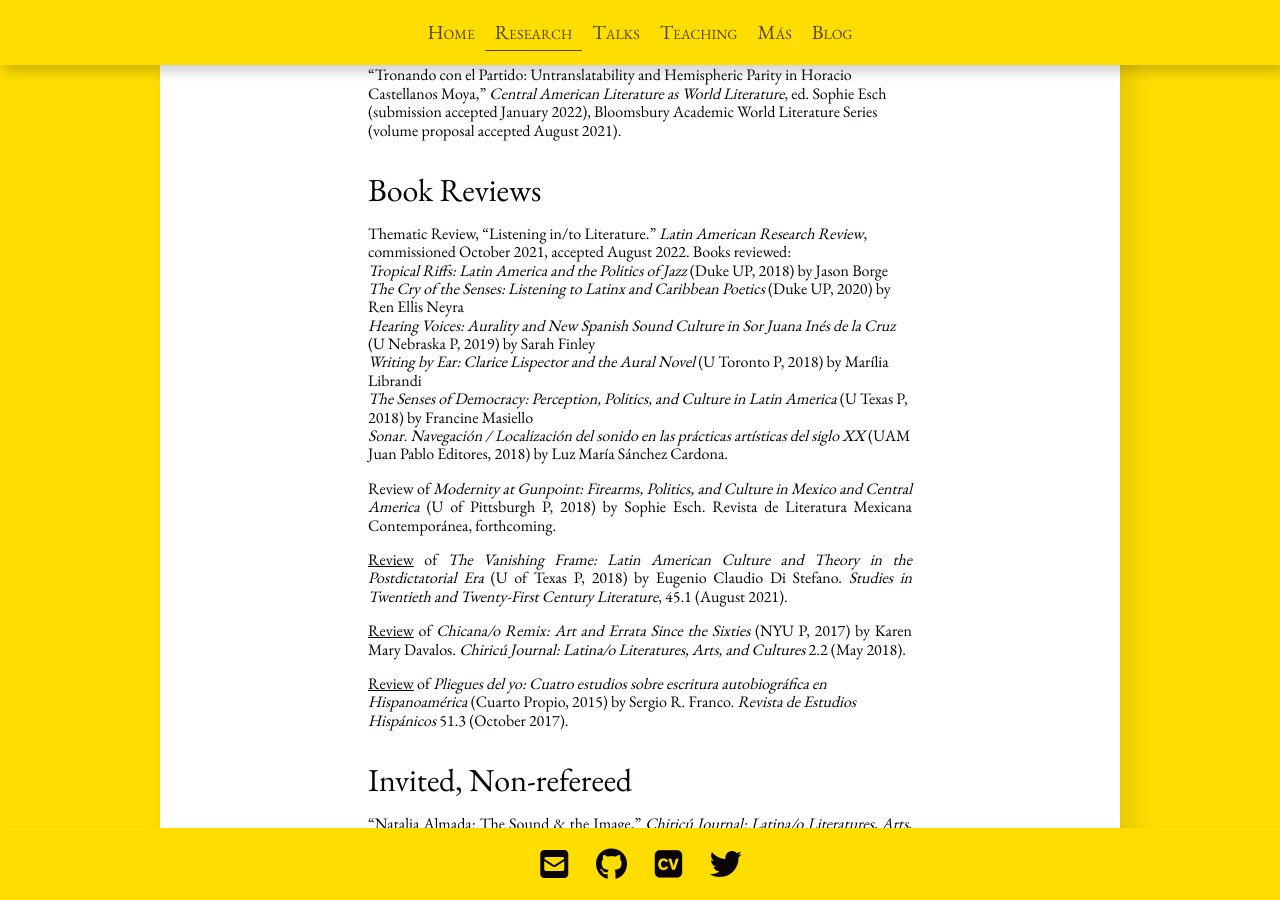
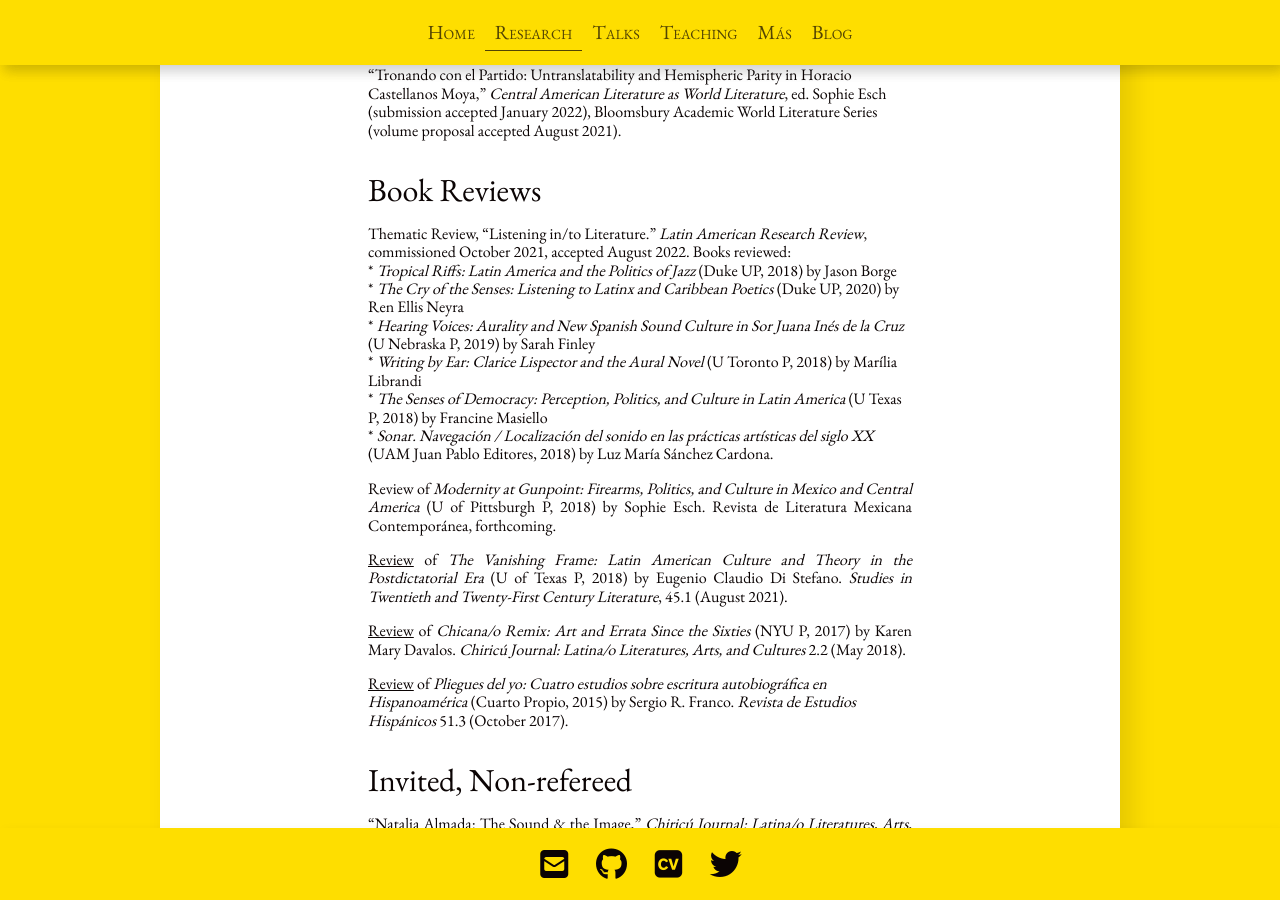
Before and after one commit to dajmcdon/tamara-site, a Jekyll site: the page built from research.md, in a window 1280 px wide and 900 px high, scrolled down 2252 px. Built offline with Jekyll 4.4.1, drawn with Linux system fonts in a browser that asks for light colours; nearby versions of some CDN libraries; some web fonts are replaced.

Commit message:
book review futzing 3

```diff
--- a/research.md
+++ b/research.md
@@ -39,12 +39,12 @@ I am working on a second book project, tentatively titled _Sounds of the Capital
 
 ## Book Reviews
 * Thematic Review, “Listening in/to Literature.” _Latin American Research Review_, commissioned October 2021, accepted August 2022. Books reviewed:
-_Tropical Riffs: Latin America and the Politics of Jazz_ (Duke UP, 2018) by Jason Borge
-_The Cry of the Senses: Listening to Latinx and Caribbean Poetics_ (Duke UP, 2020) by Ren Ellis Neyra
-_Hearing Voices: Aurality and New Spanish Sound Culture in Sor Juana Inés de la Cruz_ (U Nebraska P, 2019) by Sarah Finley
-_Writing by Ear: Clarice Lispector and the Aural Novel_ (U Toronto P, 2018) by Marília Librandi
-_The Senses of Democracy: Perception, Politics, and Culture in Latin America_ (U Texas P, 2018) by Francine Masiello
-_Sonar. Navegación / Localización del sonido en las prácticas artísticas del siglo XX_ (UAM Juan Pablo Editores, 2018) by Luz María Sánchez Cardona.
+        * _Tropical Riffs: Latin America and the Politics of Jazz_ (Duke UP, 2018) by Jason Borge
+        * _The Cry of the Senses: Listening to Latinx and Caribbean Poetics_ (Duke UP, 2020) by Ren Ellis Neyra
+        * _Hearing Voices: Aurality and New Spanish Sound Culture in Sor Juana Inés de la Cruz_ (U Nebraska P, 2019) by Sarah Finley
+        * _Writing by Ear: Clarice Lispector and the Aural Novel_ (U Toronto P, 2018) by Marília Librandi
+        * _The Senses of Democracy: Perception, Politics, and Culture in Latin America_ (U Texas P, 2018) by Francine Masiello
+        * _Sonar. Navegación / Localización del sonido en las prácticas artísticas del siglo XX_ (UAM Juan Pablo Editores, 2018) by Luz María Sánchez Cardona.
 * Review of _Modernity at Gunpoint: Firearms, Politics, and Culture in Mexico and Central America_ (U of Pittsburgh P, 2018) by Sophie Esch. Revista de Literatura Mexicana Contemporánea, forthcoming.
 
 * [Review](https://newprairiepress.org/cgi/viewcontent.cgi?article=2201&context=sttcl) of _The Vanishing Frame: Latin American Culture and Theory in the Postdictatorial Era_ (U of Texas P, 2018) by Eugenio Claudio Di Stefano. _Studies in Twentieth and Twenty-First Century Literature_, 45.1 (August 2021).
```
